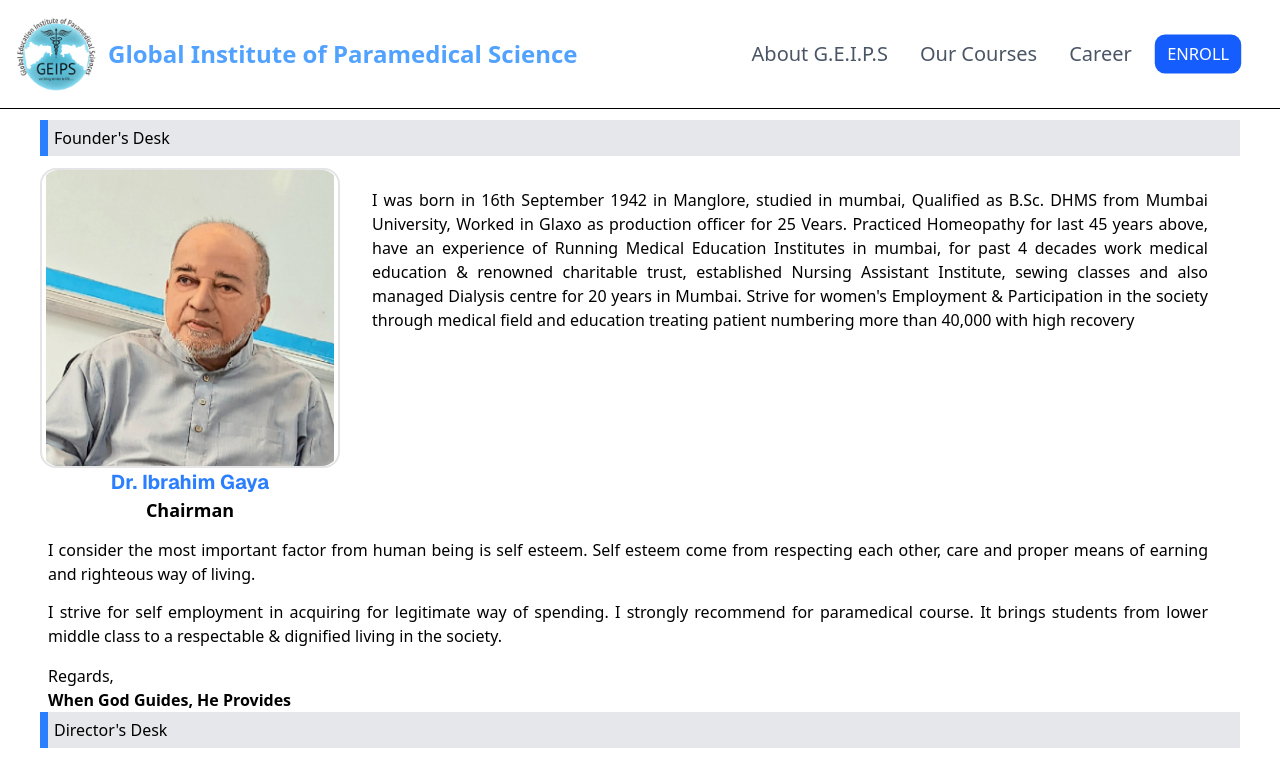
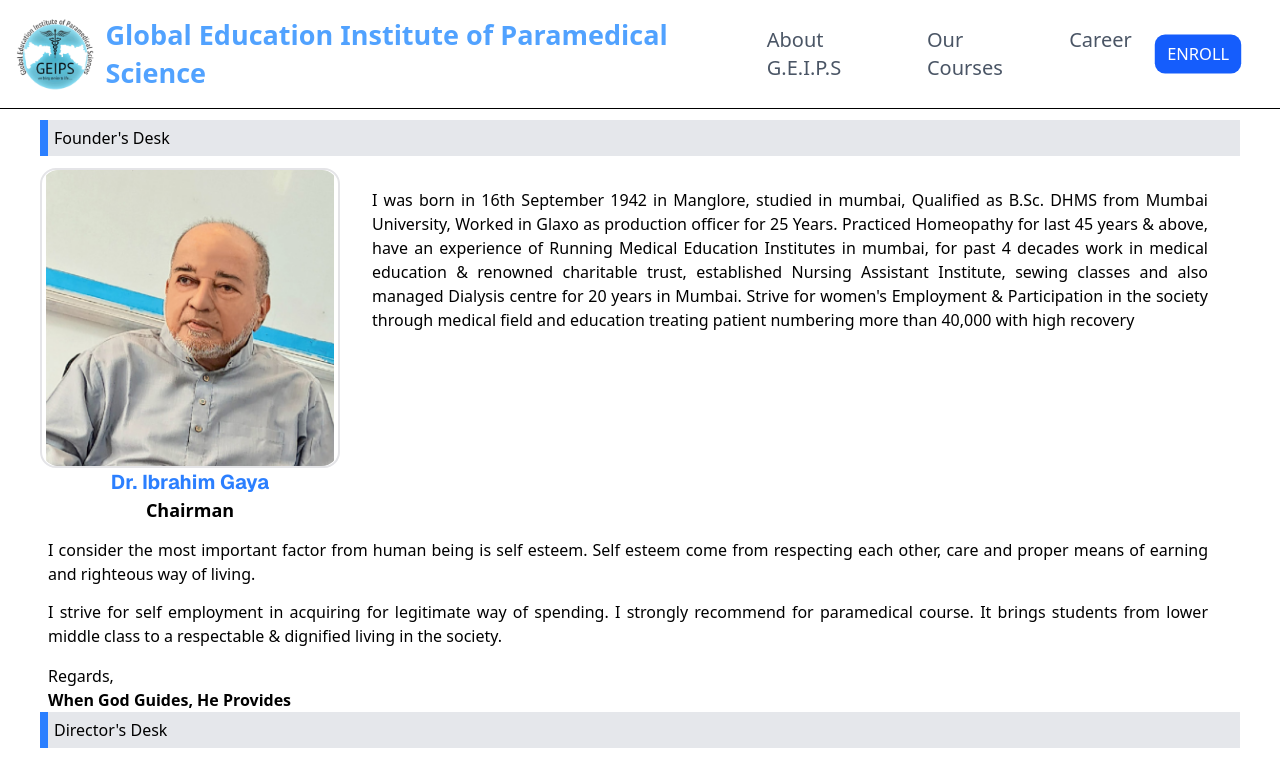
Before and after one commit to Hardik7843/geips, a Next.js app: page /about in a window 1280 px wide. Shown: the top 759 px of the page. Built offline with nearby package versions, Linux system fonts and the light colour scheme.

Commit message:
fix: update title references to "Global Education Institute of Paramedical Science" in multiple components

```diff
--- a/src/app/about/page.tsx
+++ b/src/app/about/page.tsx
@@ -17,7 +17,7 @@
     name: "Dr. Ibrahim Gaya",
     designation: "Chairman",
     text1:
-      "I was born in 16th September 1942 in Manglore, studied in mumbai, Qualified as B.Sc. DHMS from Mumbai University, Worked in Glaxo as production officer for 25 Vears. Practiced Homeopathy for last 45 years above, have an experience of Running Medical Education Institutes in mumbai, for past 4 decades work medical education & renowned charitable trust, established Nursing Assistant Institute, sewing classes and also managed Dialysis centre for 20 years in Mumbai. Strive for women's Employment & Participation in the society through medical field and education treating patient numbering more than 40,000 with high recovery",
+      "I was born in 16th September 1942 in Manglore, studied in mumbai, Qualified as B.Sc. DHMS from Mumbai University, Worked in Glaxo as production officer for 25 Years. Practiced Homeopathy for last 45 years & above, have an experience of Running Medical Education Institutes in mumbai, for past 4 decades work in medical education & renowned charitable trust, established Nursing Assistant Institute, sewing classes and also managed Dialysis centre for 20 years in Mumbai. Strive for women's Employment & Participation in the society through medical field and education treating patient numbering more than 40,000 with high recovery",
     text2: [
       "I consider the most important factor from human being is self esteem. Self esteem come from respecting each other, care and proper means of earning and righteous way of living.",
       "I strive for self employment in acquiring for legitimate way of spending. I strongly recommend for paramedical course. It brings students from lower middle class to a respectable & dignified living in the society.",
--- a/src/app/courses/page.tsx
+++ b/src/app/courses/page.tsx
@@ -64,7 +64,7 @@
   return (
     <div className="text-black min-h-[60vh] scroll-mt-[80px] mt-30">
       <div className="px-10 mb-3">
-        <h2 className="text-3xl font-bold mb-8 text-blue-400">
+        <h2 className="text-lg sm:text-md md:text-xl font-bold mb-8 text-blue-400">
           Design Your Success Story with GNM
         </h2>
       </div>
--- a/src/app/layout.tsx
+++ b/src/app/layout.tsx
@@ -15,7 +15,7 @@
 });
 
 export const metadata: Metadata = {
-  title: "Global Institute of Paramedical Science",
+  title: "Global Education Institute of Paramedical Science",
   description: "Made by Raibo Infotech",
 };
 
--- a/src/components/HomePage.tsx
+++ b/src/components/HomePage.tsx
@@ -65,7 +65,7 @@
         <h2 className="sm:hidden text-md font-bold text-blue-400">
           <TypeAnimation
             sequence={[
-              "Global Institute of Paramedical Science",
+              "Global Education Institute of Paramedical Science",
               // () => setTypingDone(true),
             ]}
             wrapper="span"
--- a/src/components/NavBar.tsx
+++ b/src/components/NavBar.tsx
@@ -33,9 +33,9 @@
           </div>
 
           <div>
-            <h2 className="hidden lg:block lg:text-xl xl:text-2xl font-bold text-blue-400">
+            <h2 className="hidden lg:block lg:text-xl xl:text-[27px] font-bold text-blue-400">
               <TypeAnimation
-                sequence={["Global Institute of Paramedical Science"]}
+                sequence={["Global Education Institute of Paramedical Science"]}
                 wrapper="span"
                 speed={80}
                 cursor={false}
@@ -51,9 +51,9 @@
           </div>
 
           <div>
-            <h2 className="hidden sm:block lg:hidden sm:text-md md:text-lg font-bold text-blue-400">
+            <h2 className="hidden sm:block lg:hidden sm:text-md md:text-xl font-bold text-blue-400">
               <TypeAnimation
-                sequence={["Global Institute of Paramedical Science"]}
+                sequence={["Global Education Institute of Paramedical Science"]}
                 wrapper="span"
                 speed={80}
                 cursor={false}
```
